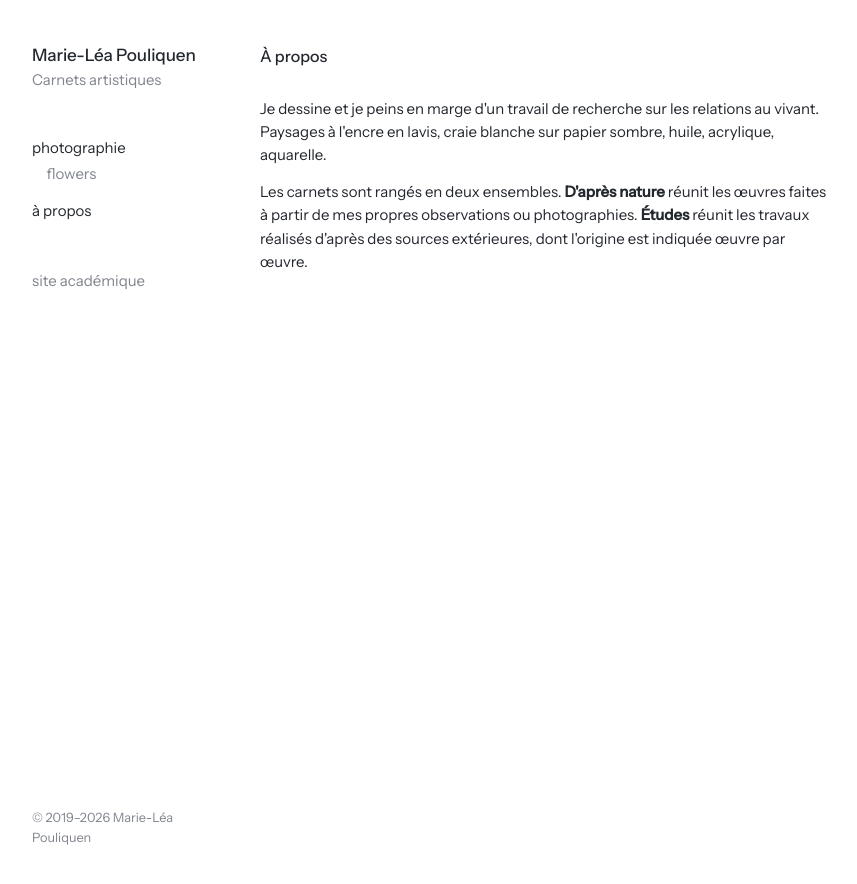
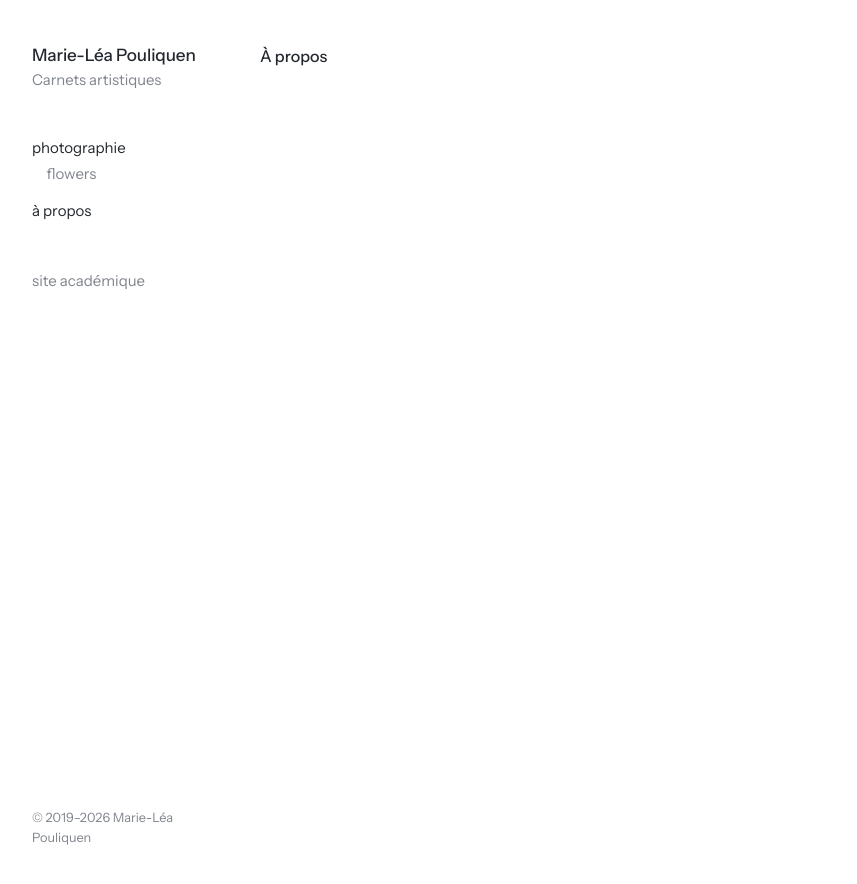
Before and after one commit to marieleapouliquen/arty, a Jekyll site: the page built from a-propos.md, in a window 1280 px wide. Shown: the top 884 px of the page, without its empty margins (12-869 px from the left). Built offline with Jekyll 4.4.1, drawn with Linux system fonts in a browser that asks for light colours.

Commit message:
Update personal description in a-propos.md
Removed placeholder text and updated personal description of artistic work.

```diff
--- a/a-propos.md
+++ b/a-propos.md
@@ -2,13 +2,3 @@
 title: À propos
 permalink: /a-propos/
 ---
-
-<!-- Remplacez ce texte : quelques lignes suffisent, à la première personne ou non. -->
-
-Je dessine et je peins en marge d'un travail de recherche sur les relations au vivant. Paysages à l'encre en lavis, craie blanche sur papier sombre, huile, acrylique, aquarelle.
-
-Les carnets sont rangés en deux ensembles. **D'après nature** réunit les œuvres faites à partir de mes propres observations ou photographies. **Études** réunit les travaux réalisés d'après des sources extérieures, dont l'origine est indiquée œuvre par œuvre.
-
-{% if site.contact_email and site.contact_email != "" %}
-Écrire : <a href="mailto:{{ site.contact_email }}">{{ site.contact_email }}</a>
-{% endif %}
```
